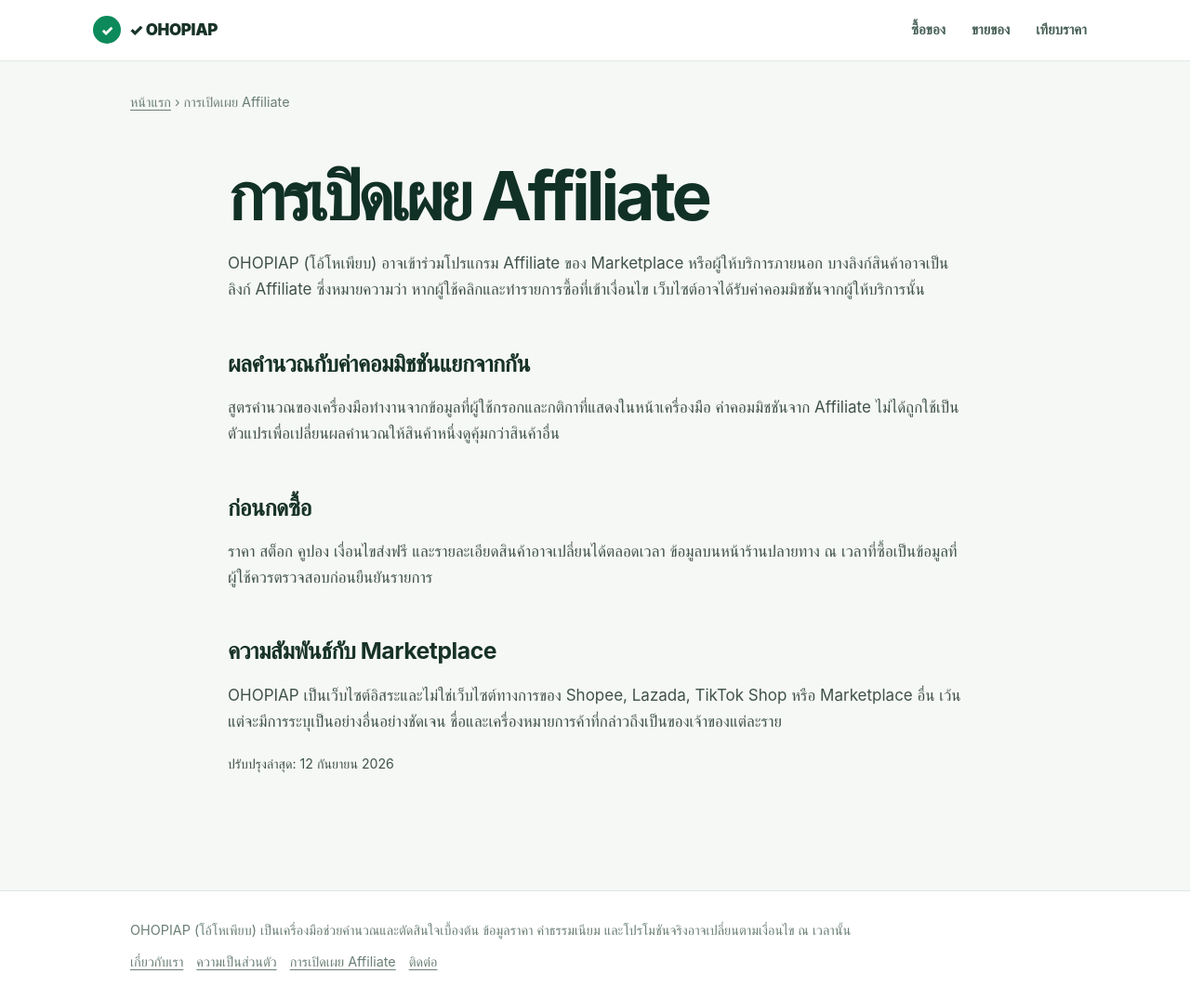
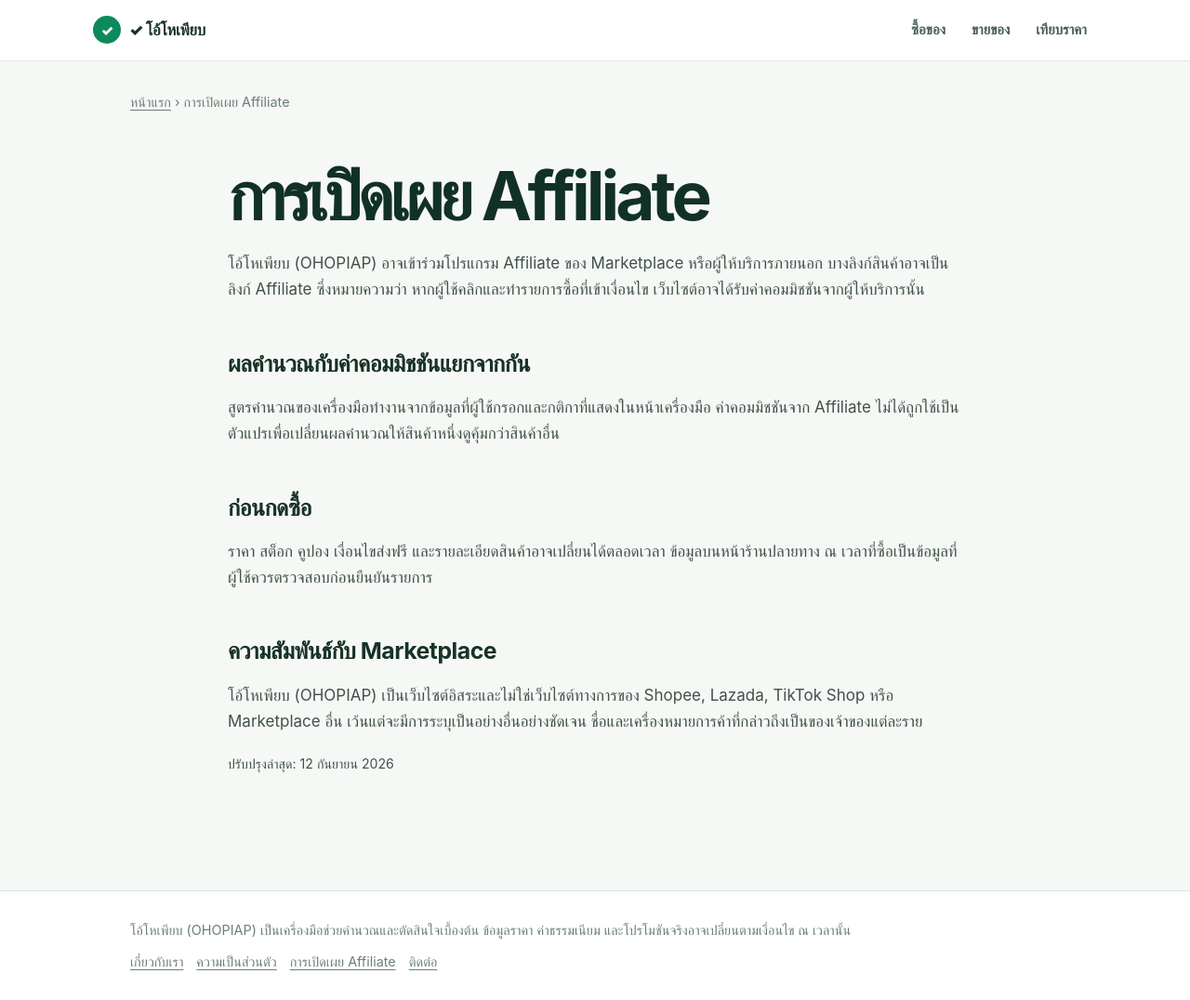
Before and after one commit to project-alis/koommai.web, a website: page public/affiliate-disclosure/index.html in a window 1280 px wide. Shown: the whole page at 93% size. Drawn offline with Linux system fonts and the light colour scheme.

Commit message:
feat: prioritize Thai brand on affiliate disclosure

```diff
--- a/public/affiliate-disclosure/index.html
+++ b/public/affiliate-disclosure/index.html
@@ -1,17 +1,17 @@
 <!doctype html>
 <html lang="th"><head><meta charset="utf-8"><meta name="viewport" content="width=device-width,initial-scale=1">
-<title>การเปิดเผย Affiliate | OHOPIAP</title>
-<meta name="description" content="คำชี้แจงเรื่องลิงก์ Affiliate ของ OHOPIAP (โอ้โหเพียบ) วิธีรับค่าคอมมิชชัน และหลักการแยกผลคำนวณออกจากลิงก์สินค้า">
+<title>การเปิดเผย Affiliate | โอ้โหเพียบ (OHOPIAP)</title>
+<meta name="description" content="คำชี้แจงเรื่องลิงก์ Affiliate ของ โอ้โหเพียบ (OHOPIAP) วิธีรับค่าคอมมิชชัน และหลักการแยกผลคำนวณออกจากลิงก์สินค้า">
 <meta name="robots" content="index,follow"><link rel="stylesheet" href="/assets/style.css"><link rel="icon" href="/assets/favicon.svg"></head>
-<body><header><nav class="nav" aria-label="เมนูหลัก"><a class="brand" href="/">✓ OHOPIAP</a><div class="navlinks"><a href="/tools/promo-check/">ซื้อของ</a><a href="/tools/profit-online/">ขายของ</a><a href="/tools/unit-price/">เทียบราคา</a></div></nav></header>
+<body><header><nav class="nav" aria-label="เมนูหลัก"><a class="brand" href="/">✓ โอ้โหเพียบ</a><div class="navlinks"><a href="/tools/promo-check/">ซื้อของ</a><a href="/tools/profit-online/">ขายของ</a><a href="/tools/unit-price/">เทียบราคา</a></div></nav></header>
 <main class="wrap"><div class="breadcrumb"><a href="/">หน้าแรก</a> › การเปิดเผย Affiliate</div><section class="content">
 <h1>การเปิดเผย Affiliate</h1>
-<p>OHOPIAP (โอ้โหเพียบ) อาจเข้าร่วมโปรแกรม Affiliate ของ Marketplace หรือผู้ให้บริการภายนอก บางลิงก์สินค้าอาจเป็นลิงก์ Affiliate ซึ่งหมายความว่า หากผู้ใช้คลิกและทำรายการซื้อที่เข้าเงื่อนไข เว็บไซต์อาจได้รับค่าคอมมิชชันจากผู้ให้บริการนั้น</p>
+<p>โอ้โหเพียบ (OHOPIAP) อาจเข้าร่วมโปรแกรม Affiliate ของ Marketplace หรือผู้ให้บริการภายนอก บางลิงก์สินค้าอาจเป็นลิงก์ Affiliate ซึ่งหมายความว่า หากผู้ใช้คลิกและทำรายการซื้อที่เข้าเงื่อนไข เว็บไซต์อาจได้รับค่าคอมมิชชันจากผู้ให้บริการนั้น</p>
 <h2>ผลคำนวณกับค่าคอมมิชชันแยกจากกัน</h2>
 <p>สูตรคำนวณของเครื่องมือทำงานจากข้อมูลที่ผู้ใช้กรอกและกติกาที่แสดงในหน้าเครื่องมือ ค่าคอมมิชชันจาก Affiliate ไม่ได้ถูกใช้เป็นตัวแปรเพื่อเปลี่ยนผลคำนวณให้สินค้าหนึ่งดูคุ้มกว่าสินค้าอื่น</p>
 <h2>ก่อนกดซื้อ</h2>
 <p>ราคา สต็อก คูปอง เงื่อนไขส่งฟรี และรายละเอียดสินค้าอาจเปลี่ยนได้ตลอดเวลา ข้อมูลบนหน้าร้านปลายทาง ณ เวลาที่ซื้อเป็นข้อมูลที่ผู้ใช้ควรตรวจสอบก่อนยืนยันรายการ</p>
 <h2>ความสัมพันธ์กับ Marketplace</h2>
-<p>OHOPIAP เป็นเว็บไซต์อิสระและไม่ใช่เว็บไซต์ทางการของ Shopee, Lazada, TikTok Shop หรือ Marketplace อื่น เว้นแต่จะมีการระบุเป็นอย่างอื่นอย่างชัดเจน ชื่อและเครื่องหมายการค้าที่กล่าวถึงเป็นของเจ้าของแต่ละราย</p>
+<p>โอ้โหเพียบ (OHOPIAP) เป็นเว็บไซต์อิสระและไม่ใช่เว็บไซต์ทางการของ Shopee, Lazada, TikTok Shop หรือ Marketplace อื่น เว้นแต่จะมีการระบุเป็นอย่างอื่นอย่างชัดเจน ชื่อและเครื่องหมายการค้าที่กล่าวถึงเป็นของเจ้าของแต่ละราย</p>
 <p><small>ปรับปรุงล่าสุด: 12 กันยายน 2026</small></p>
-</section></main><footer><div class="footer"><div>OHOPIAP (โอ้โหเพียบ) เป็นเครื่องมือช่วยคำนวณและตัดสินใจเบื้องต้น ข้อมูลราคา ค่าธรรมเนียม และโปรโมชันจริงอาจเปลี่ยนตามเงื่อนไข ณ เวลานั้น</div><div class="footer-links"><a href="/about/">เกี่ยวกับเรา</a><a href="/privacy/">ความเป็นส่วนตัว</a><a href="/affiliate-disclosure/">การเปิดเผย Affiliate</a><a href="/contact/">ติดต่อ</a></div></div></footer></body></html>
+</section></main><footer><div class="footer"><div>โอ้โหเพียบ (OHOPIAP) เป็นเครื่องมือช่วยคำนวณและตัดสินใจเบื้องต้น ข้อมูลราคา ค่าธรรมเนียม และโปรโมชันจริงอาจเปลี่ยนตามเงื่อนไข ณ เวลานั้น</div><div class="footer-links"><a href="/about/">เกี่ยวกับเรา</a><a href="/privacy/">ความเป็นส่วนตัว</a><a href="/affiliate-disclosure/">การเปิดเผย Affiliate</a><a href="/contact/">ติดต่อ</a></div></div></footer></body></html>
```
